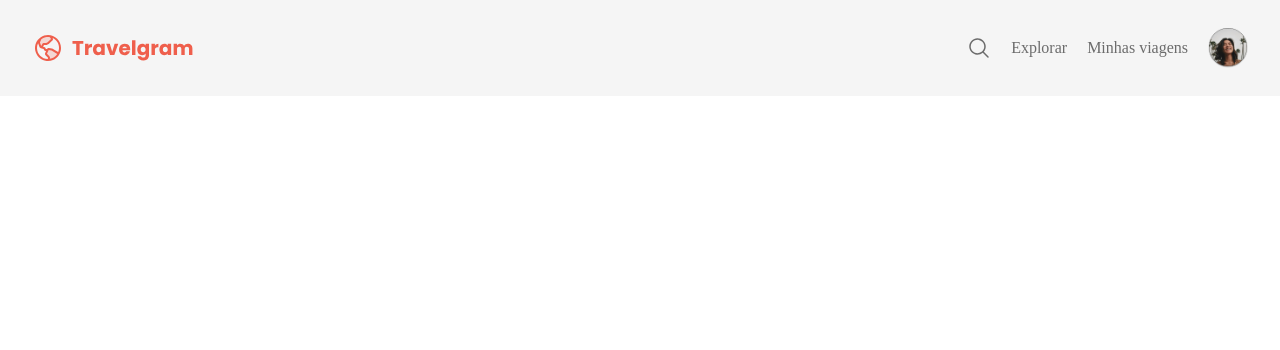
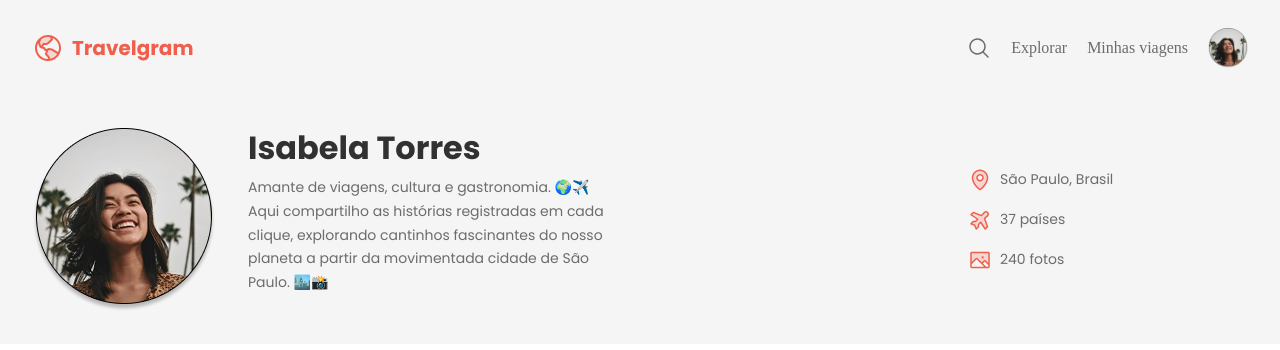
Before and after one commit to silvaLucs/Travelgram, a plain HTML site: page assets/images/index.html in a window 1280 px wide. Drawn offline with Linux system fonts and the light colour scheme; a web font is replaced by a local one.

Commit message:
Done header

```diff
--- a/assets/images/index.html
+++ b/assets/images/index.html
@@ -16,7 +16,6 @@
 </head>
 <body>
     <div class="surface-color">
-
         <nav class="container">
             <a href="#" id="logo">
                 <img src="/assets/Logo.svg" alt="">
@@ -28,7 +27,7 @@
                     <a href="#">
                         <img src="/assets/icons/MagnifyingGlass.svg" alt="ícone de lupa">
                     </a>
-                </a></li>
+                </li>
                 <li><a href="#">Explorar</a></li>
                 <li><a href="#">Minhas viagens</a></li>
                 <li>
@@ -38,10 +37,38 @@
                 </li>
             </ul>
         </nav>
-    </div>
-    <header>
-    </header>
+        <header>
+            <div class="container">
+                <div id="profile">
+                    <img src="/assets/Profile pic.png" alt="Imagem de Isabela Torres">
+                    <div>
+                        <h1>Isabela Torres</h1>
+                        <p>Amante de viagens, cultura e gastronomia. 🌍✈️<br>
+                            Aqui compartilho as histórias registradas em cada clique, explorando cantinhos fascinantes do nosso
+                            planeta
+                            a
+                            partir da movimentada cidade de São Paulo. 🏙️📸</p>
+                    </div>
+                </div>
+                <ul id="info">
+                    <li>
+                        <img src="/assets/icons/MapPin.svg" alt="Pin de GPS">
+                        <span>São Paulo, Brasil</span>
+                    </li>
 
-</div>
+                    <li>
+                        <img src="/assets/icons/AirplaneTilt.svg" alt="Icon de um avião">
+                        <span>37 países</span>
+                    </li>
+                    <li>
+                        <img src="/assets/icons/Image.svg" alt="Logo representativa de uma foto">
+                        <span>240 fotos</span>
+
+                    </li>
+                </ul>
+                </div>
+                </div>
+                </header>
+
 </body>
 </html>
--- /dev/null
+++ b/styles/header.css
@@ -0,0 +1,43 @@
+header {
+    padding-block: 32px;
+
+    font: var(--text-md);
+}
+
+header .container {
+    display: flex;
+    justify-content:space-between;
+    align-items: center;
+}
+
+#profile {
+    display: flex;
+    gap: 32px;
+}
+
+#profile > div {
+    max-width: 384px;
+}
+
+#profile h1 {
+    font: var(--text-lg);
+    color: var(--text-color-primary);
+    margin-bottom: 8px;
+}
+
+#info {
+    list-style: none;
+    display: flex;
+    flex-direction: column;
+    gap: 16px;
+
+    width: 280px;
+}
+
+#info li {
+    display: flex;
+
+    align-items: center;
+    gap: 8px;
+
+}
--- a/styles/index.css
+++ b/styles/index.css
@@ -1,2 +1,3 @@
 @import url(global.css);
 @import url(nav.css);
+@import url(header.css);
```
